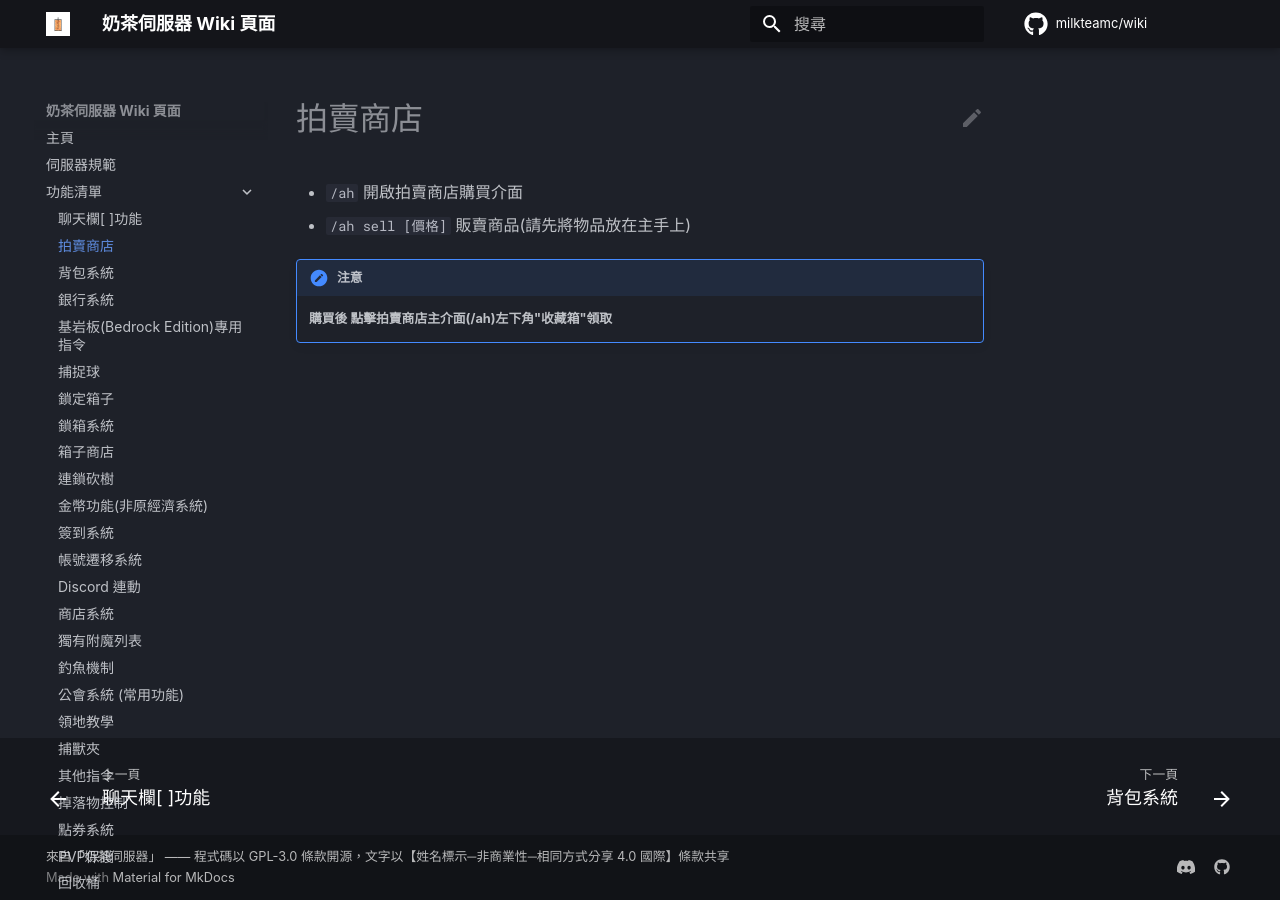
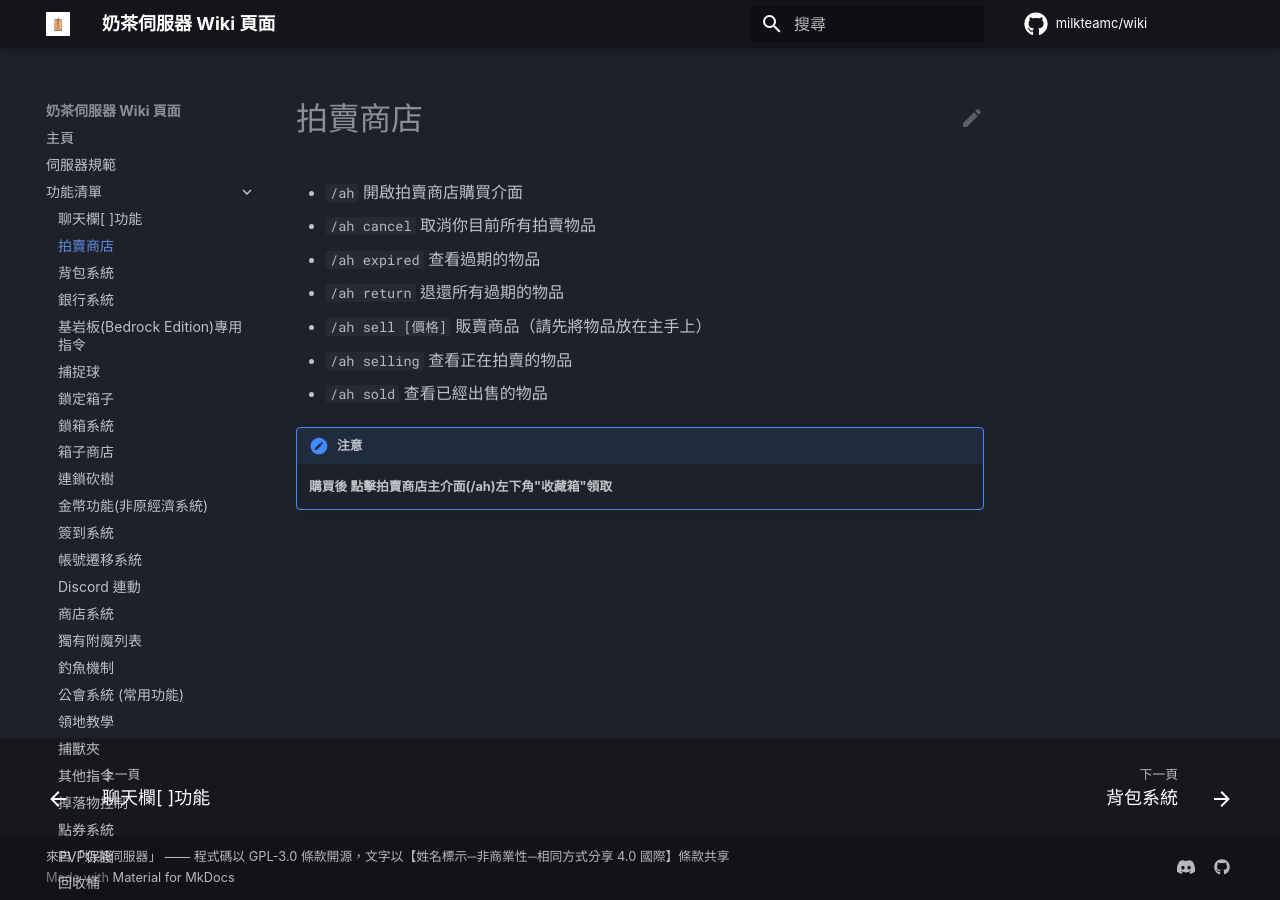
Before and after one commit to milkteamc/wiki, an MkDocs documentation site: the page built from docs/功能清單/ah.md, in a window 1280 px wide. Built offline with MkDocs 1.6.1 and Material for MkDocs 9.7.7, drawn with Linux system fonts in a browser that asks for light colours; some web fonts are replaced; plug-ins that fetch from the network failed and are left out; comment, search, counter and statistics services are not loaded.

Commit message:
Update ah.md

```diff
--- a/docs/功能清單/ah.md
+++ b/docs/功能清單/ah.md
@@ -1,6 +1,11 @@
 # 拍賣商店
 - `/ah` 開啟拍賣商店購買介面
-- `/ah sell [價格]` 販賣商品(請先將物品放在主手上)
+- `/ah cancel` 取消你目前所有拍賣物品
+- `/ah expired` 查看過期的物品
+- `/ah return` 退還所有過期的物品
+- `/ah sell [價格]` 販賣商品（請先將物品放在主手上）
+- `/ah selling` 查看正在拍賣的物品
+- `/ah sold` 查看已經出售的物品
 !!! 注意
 
     **購買後 點擊拍賣商店主介面(/ah)左下角"收藏箱"領取**
```
